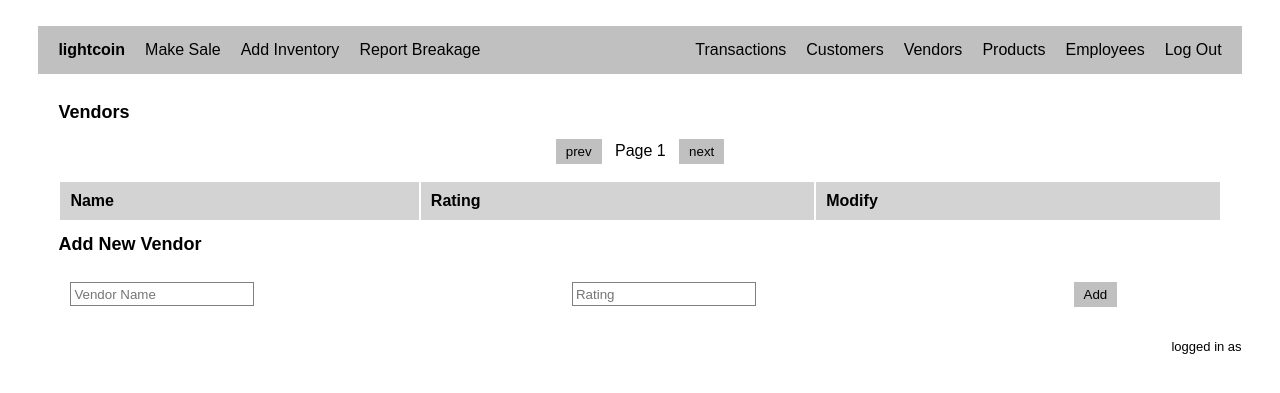
After one commit to xerebus/lightcoin, a Flask app: template FlaskApp/templates/vendor.html in a window 1280 px wide. The commit adds this page. Shown: the top 393 px of the page. Run offline with Flask 2, Linux system fonts and the light colour scheme; the template is opened without the code that fills it, so the values that code supplies are empty.

Commit message:
customers and vendors interfaces fully functional

```diff
--- a/FlaskApp/main.py
+++ b/FlaskApp/main.py
@@ -333,10 +333,108 @@ def delete_product_pack():
     '''Delete a product pack. If this is the last pack of this product,
     delete the product as well.'''
 
-    print(
-        "DELETING",
-        file = sys.stderr
+    # login-only page
+    if not session.get('user'):
+        return render_template(
+            'error.html',
+            error = 'Unauthorized access.'
+        )
+
+    if request.method == 'POST':
+
+        # connect to MySQL database
+        conn = mysql.connect()
+        cursor = conn.cursor()
+
+        # delete product
+        args = (request.form['upc'],)
+        cursor.callproc('DeleteProduct', args)
+        conn.commit()
+
+        # close connection
+        cursor.close()
+        conn.close()
+
+    return redirect('/product')
+
+
+## CUSTOMER MANAGEMENT INTERFACE
+
+@app.route('/customer', methods=['POST', 'GET'])
+def customer():
+    '''Display customer list.'''
+
+    # login-only page
+    if not session.get('user'):
+        return render_template(
+            'error.html',
+            error = 'Unauthorized access.'
+        )
+
+    # parse page number
+    if request.method == 'POST':
+        page = int(request.form['page'])
+    else:
+        page = 0
+
+    # connect to MySQL database
+    conn = mysql.connect()
+    cursor = conn.cursor()
+
+    # number of items per page
+    list_limit = 10
+
+    # fetch product data
+    args = (list_limit, page * list_limit)
+    cursor.callproc('GetCustomers', args)
+    customers = cursor.fetchall()
+
+    # close connection
+    cursor.close()
+    conn.close()
+
+    return render_template(
+        'customer.html',
+        user = session.get('user'),
+        customers = customers,
+        page = page
     )
+
+@app.route('/customer_add', methods = ['POST'])
+def add_customer():
+    '''Add a new customer.'''
+
+    # login-only page
+    if not session.get('user'):
+        return render_template(
+            'error.html',
+            error = 'Unauthorized access.'
+        )
+
+    if request.method == 'POST':
+
+        # connect to MySQL database
+        conn = mysql.connect()
+        cursor = conn.cursor()
+
+        # attempt to add customer
+        args = (
+            request.form['name'],
+            request.form['phone']
+        )
+        cursor.callproc('CreateCustomer', args)
+        conn.commit()
+
+        # close connection
+        cursor.close()
+        conn.close()
+
+    return redirect('/customer')
+
+@app.route('/customer_delete', methods = ['POST'])
+def delete_customer():
+    '''Delete a customer. TODO: deal with receipts referring to this
+    customer.'''
 
     # login-only page
     if not session.get('user'):
@@ -352,19 +450,118 @@ def delete_product_pack():
         cursor = conn.cursor()
 
         # delete product
-        print(
-            "Deleting UPC {}".format(request.form['upc']),
-            file = sys.stderr
-        )
-        args = (request.form['upc'],)
-        cursor.callproc('DeleteProduct', args)
+        args = (request.form['cid'],)
+        cursor.callproc('DeleteCustomer', args)
         conn.commit()
 
         # close connection
         cursor.close()
         conn.close()
 
-    return redirect('/product')
+    return redirect('/customer')
+
+
+## VENDOR MANAGEMENT INTERFACE
+
+@app.route('/vendor', methods=['POST', 'GET'])
+def vendor():
+    '''Display vendor list.'''
+
+    # login-only page
+    if not session.get('user'):
+        return render_template(
+            'error.html',
+            error = 'Unauthorized access.'
+        )
+
+    # parse page number
+    if request.method == 'POST':
+        page = int(request.form['page'])
+    else:
+        page = 0
+
+    # connect to MySQL database
+    conn = mysql.connect()
+    cursor = conn.cursor()
+
+    # number of items per page
+    list_limit = 10
+
+    # fetch product data
+    args = (list_limit, page * list_limit)
+    cursor.callproc('GetVendors', args)
+    vendors = cursor.fetchall()
+
+    # close connection
+    cursor.close()
+    conn.close()
+
+    return render_template(
+        'vendor.html',
+        user = session.get('user'),
+        vendors = vendors,
+        page = page
+    )
+
+@app.route('/vendor_add', methods = ['POST'])
+def add_vendor():
+    '''Add a new vendor.'''
+
+    # login-only page
+    if not session.get('user'):
+        return render_template(
+            'error.html',
+            error = 'Unauthorized access.'
+        )
+
+    if request.method == 'POST':
+
+        # connect to MySQL database
+        conn = mysql.connect()
+        cursor = conn.cursor()
+
+        # attempt to add vendor
+        args = (
+            request.form['name'],
+            request.form['rating']
+        )
+        cursor.callproc('CreateVendor', args)
+        conn.commit()
+
+        # close connection
+        cursor.close()
+        conn.close()
+
+    return redirect('/vendor')
+
+@app.route('/vendor_delete', methods = ['POST'])
+def delete_vendor():
+    '''Delete a vendor. TODO: deal with orders referring to this
+    vendor.'''
+
+    # login-only page
+    if not session.get('user'):
+        return render_template(
+            'error.html',
+            error = 'Unauthorized access.'
+        )
+
+    if request.method == 'POST':
+
+        # connect to MySQL database
+        conn = mysql.connect()
+        cursor = conn.cursor()
+
+        # delete product
+        args = (request.form['vid'],)
+        cursor.callproc('DeleteVendor', args)
+        conn.commit()
+
+        # close connection
+        cursor.close()
+        conn.close()
+
+    return redirect('/vendor')
 
 if __name__ == '__main__':
     app.run(debug = True)
--- a/FlaskApp/templates/base.html
+++ b/FlaskApp/templates/base.html
@@ -28,8 +28,8 @@
         <a class="right" href="/logout">Log Out</a>
         <a class="right" href="/employee">Employees</a>
         <a class="right" href="/product">Products</a>
-        <a class="right">Vendors</a>
-        <a class="right">Customers</a>
+        <a class="right" href="/vendor">Vendors</a>
+        <a class="right" href="/customer">Customers</a>
         <a class="right">Transactions</a>
 
     {% endblock %}
--- a/FlaskApp/templates/product.html
+++ b/FlaskApp/templates/product.html
@@ -1,5 +1,5 @@
 {% extends "base.html" %}
-{% block pagetitle %}Homepage{% endblock %}
+{% block pagetitle %}Products{% endblock %}
 
 {% block content %}
 
--- /dev/null
+++ b/FlaskApp/templates/vendor.html
@@ -0,0 +1,68 @@
+{% extends "base.html" %}
+{% block pagetitle %}Vendors{% endblock %}
+
+{% block content %}
+
+<h1>Vendors</h1>
+
+<form action="/vendor" method="POST">
+<p class="pagination">
+    <button name="page" value={{ page|int - 1 }}>prev</button>
+    &nbsp;
+    Page {{ page|int + 1 }}
+    &nbsp;
+    <button name="page" value={{ page|int + 1 }}>next</button>
+</p>
+</form>
+
+<form action="/vendor_delete" method="POST">
+
+<table>
+
+    <tr>
+        <th>Name</th>
+        <th>Rating</th>
+        <th>Modify</th>
+    </tr>
+
+    {% for (vid, name, rating) in vendors %}
+    <tr>
+        <td>{{ name }}</td>
+        <td>{{ rating }}</td>
+        <td>
+            <button name="vid" value="{{ vid }}"
+            type="submit">Delete</button>
+        </td>
+    </tr>
+    {% endfor %}
+
+
+</table>
+
+</form>
+
+<h1>Add New Vendor</h1>
+
+<form action="/vendor_add" method="POST">
+
+<table>
+
+    <tr>
+
+        <td>
+            <input type="text" name="name" placeholder="Vendor Name">
+        </td>
+
+        <td>
+            <input type="text" name="rating" placeholder="Rating">
+        </td>
+
+        <td>
+            <button action=type="submit">Add</button>
+        </td>
+    </tr>
+</table>
+
+</form>
+
+{% endblock %}
```
Also changed, not shown: FlaskApp/templates/customer.html (added, +68 -0 lines).
